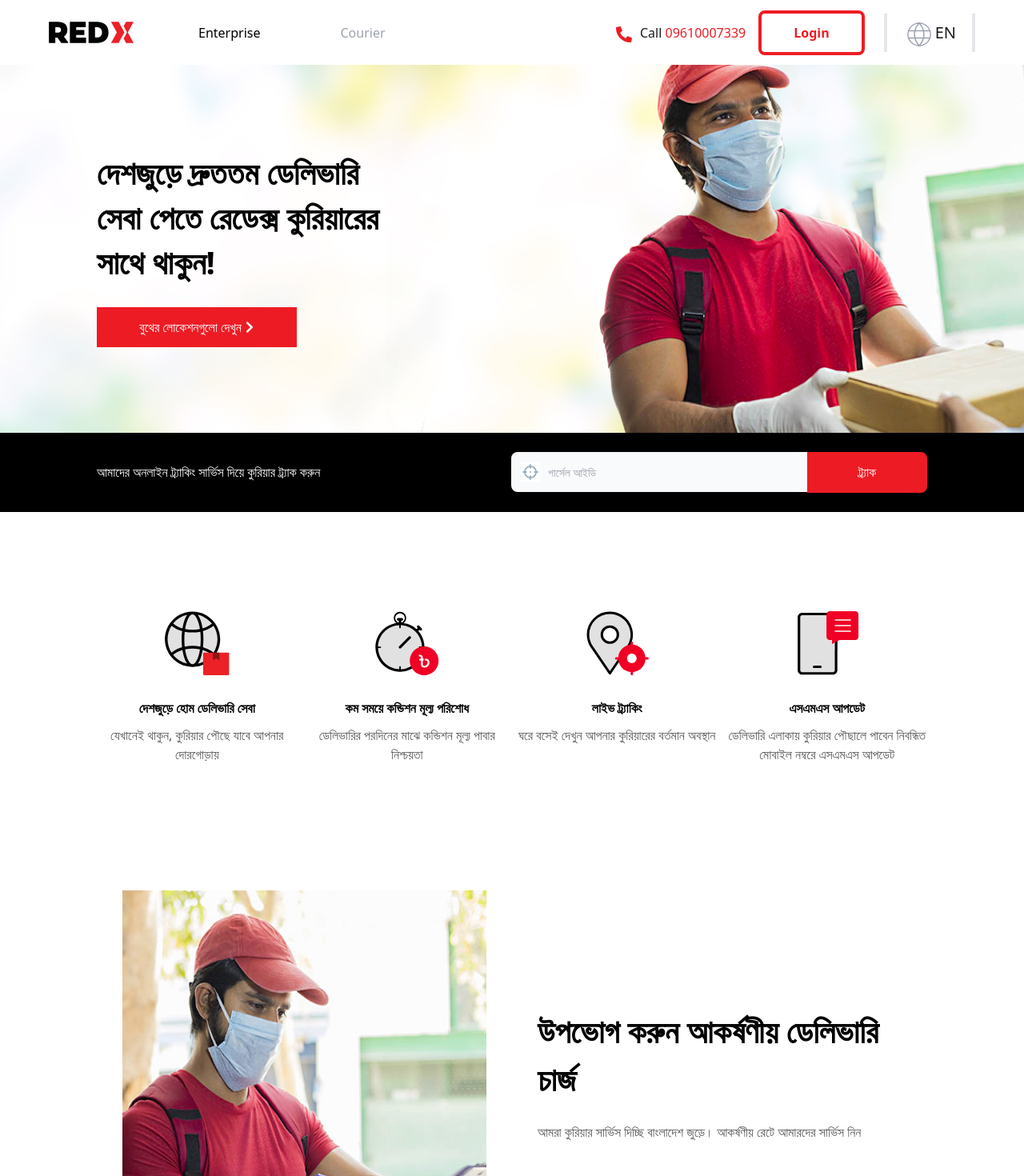
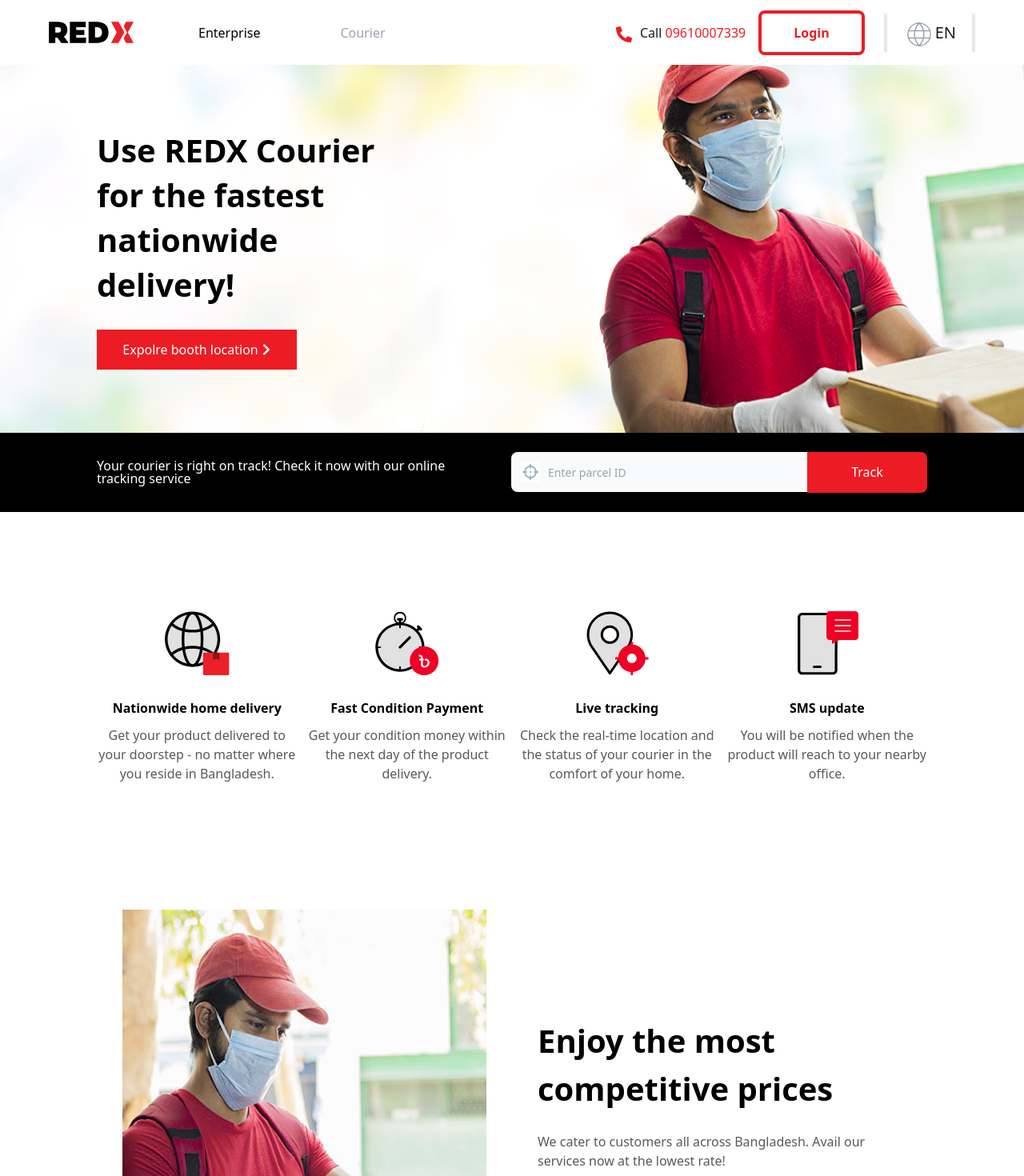
Before and after one commit to Labib44/Careeh, a React (Vite) app: page /courier in a window 1280 px wide. Shown: the top 1470 px of the page at 80% size. Built offline with nearby package versions, Linux system fonts and the light colour scheme; no server answers.

Commit message:
change language from bangla to english

```diff
--- a/src/pages/Courier/CourierBanner/CourierBanner.jsx
+++ b/src/pages/Courier/CourierBanner/CourierBanner.jsx
@@ -7,13 +7,12 @@
       <div className="bg-courier-banner relative h-[460px] md:h-[400px] sm:h-[380px] bg-no-repeat bg-cover bg-left">
         <div className="container mx-auto px-24 md:px-10 sm:px-5 h-full flex justify-center flex-col">
           <div className="w-[37%] lg:w-[50%] md:w-full sm:w-full">
-                        <h1 className="text-[40px] lg:text-[32px] md:text-[32px] sm:text-[26px] leading-[56px] sm:leading-[43px] font-semibold ">
-                            দেশজুড়ে দ্রুততম ডেলিভারি সেবা পেতে রেডেক্স
-                            কুরিয়ারের সাথে থাকুন!
+            <h1 className="text-[40px] lg:text-[32px] md:text-[32px] sm:text-[26px] leading-[56px] sm:leading-[43px] font-bold ">
+              Use REDX Courier for the fastest nationwide delivery!
             </h1>
             <div className="pt-7">
               <button className="transition-all w-[250px] text-base h-[50px] bg-primary flex items-center justify-center hover:bg-primary/70 text-white">
-                                বুথের লোকেশনগুলো দেখুন
+                Expolre booth location
                 <FaChevronRight className="pl-1 text-md" />
               </button>
             </div>
@@ -23,8 +22,8 @@
       <div className="py-6 bg-black ">
         <div className="container mx-auto px-24 md:px-10 sm:px-5 flex md:flex-col sm:flex-col  justify-between md:items-center sm:items-center ">
           <p className="text-base sm:text-[12px] text-white leading-[16px] lg:leading-[24px] flex items-center">
-                        আমাদের অনলাইন ট্র্যাকিং সার্ভিস দিয়ে কুরিয়ার ট্র্যাক
-                        করুন
+            Your courier is right on track! Check it now with our online
+            tracking service
           </p>
           <div className="relative flex md:mt-5 sm:mt-3 ml-5">
             <div>
@@ -34,14 +33,14 @@
               <input
                 type="text"
                 className="bg-gray-50 h-[50px] text-sm w-[370px] sm:w-full border border-transparent text-gray-900  rounded-l-lg block  pl-[45px] focus:outline-none focus:outline-transparent"
-                                placeholder="পার্সেল আইডি"
+                placeholder="Enter parcel ID"
               />
             </div>
             <button
               type="submit"
               className="h-[50.7px] w-[150px] sm:w-[100px] font-medium  bg-primary rounded-r-lg border border-primary hover:bg-primary/80 focus:ring-0 focus:outline-none focus:ring-primary "
             >
-                            <span className="text-md font-medium text-white">ট্র্যাক</span>
+              <span className="text-md font-medium text-white">Track</span>
             </button>
           </div>
         </div>
--- a/src/pages/Courier/DeliveryBoy/DeliveryBoy.jsx
+++ b/src/pages/Courier/DeliveryBoy/DeliveryBoy.jsx
@@ -13,11 +13,11 @@
           </div>
           <div className="h-full flex flex-col justify-center">
             <h2 className="mb-6 sm:mb-4 font-bold text-[40px] md:text-[32px] sm:text-[28px] text-black">
-                            উপভোগ করুন আকর্ষণীয় ডেলিভারি চার্জ
+              Enjoy the most competitive prices
             </h2>
             <p className="text-base text-accent">
-                            আমরা কুরিয়ার সার্ভিস দিচ্ছি বাংলাদেশ জুড়ে। আকর্ষণীয়
-                            রেটে আমারদের সার্ভিস নিন
+              We cater to customers all across Bangladesh. Avail our services
+              now at the lowest rate!
             </p>
           </div>
         </div>
--- a/src/pages/Courier/Services/Services.jsx
+++ b/src/pages/Courier/Services/Services.jsx
@@ -8,26 +8,26 @@
     {
       id: 1,
       icon: <NationwideHomeDelivery />,
-            title: "দেশজুড়ে হোম ডেলিভারি সেবা",
-            dec: "যেখানেই থাকুন, কুরিয়ার পৌছে যাবে আপনার দোরগোড়ায়",
+      title: "Nationwide home delivery",
+      dec: "Get your product delivered to your doorstep - no matter where you reside in Bangladesh.",
     },
     {
       id: 2,
       icon: <FastConditionPayment />,
-            title: "কম সময়ে কন্ডিশন মূল্য পরিশোধ",
-            dec: "ডেলিভারির পরদিনের মাঝে কন্ডিশন মূল্য পাবার নিশ্চয়তা",
+      title: "Fast Condition Payment",
+      dec: "Get your condition money within the next day of the product delivery.",
     },
     {
       id: 3,
       icon: <LiveTracking />,
-            title: "লাইভ ট্র্যাকিং",
-            dec: "ঘরে বসেই দেখুন আপনার কুরিয়ারের বর্তমান অবস্থান",
+      title: "Live tracking",
+      dec: "Check the real-time location and the status of your courier in the comfort of your home.",
     },
     {
       id: 4,
       icon: <SmsUpdate />,
-            title: "এসএমএস আপডেট",
-            dec: "ডেলিভারি এলাকায় কুরিয়ার পৌছালে পাবেন নিবন্ধিত মোবাইল নম্বরে এসএমএস আপডেট",
+      title: "SMS update",
+      dec: "You will be notified when the product will reach to your nearby office.",
     },
   ];
 
@@ -41,9 +41,7 @@
               <h5 className="font-bold text-center pb-[10px] text-md text-black">
                 {sd.title}
               </h5>
-                            <p className="text-base text-center text-accent">
-                                {sd.dec}
-                            </p>
+              <p className="text-base text-center text-accent">{sd.dec}</p>
             </div>
           </div>
         ))}
--- a/src/pages/Courier/Testimonial/Testimonial.jsx
+++ b/src/pages/Courier/Testimonial/Testimonial.jsx
@@ -9,8 +9,7 @@
     },
     {
       id: 2,
-            comment:
-                "আমার বন্ধুর জন্মদিনের গিফট ঢাকা থেকে খুলনায় সময়মত পৌঁছে গেছে।",
+      comment: "আমার বন্ধুর জন্মদিনের গিফট ঢাকা থেকে খুলনায় সময়মত পৌঁছে গেছে।",
       name: "ফাহিম হক",
     },
     {
@@ -26,7 +25,7 @@
       <div className="container mx-auto px-24 md:px-10 sm:px-5">
         <div className="mb-8">
           <h2 className="text-[40px] sm:text-[28px] font-bold text-center">
-                        আমাদের কাস্টমার টেস্টিমনিয়াল
+            Hear from our customers
           </h2>
         </div>
         <div>
@@ -40,12 +39,8 @@
                   <FaQuoteLeft className="text-primary text-4xl" />
                 </div>
                 <div className="text-center">
-                                    <p className="pb-6 text-sm">
-                                        {td.comment}
-                                    </p>
-                                    <p className="text-base font-bold">
-                                        {td.name}
-                                    </p>
+                  <p className="pb-6 text-sm">{td.comment}</p>
+                  <p className="text-base font-bold">{td.name}</p>
                 </div>
               </div>
             ))}
```
Also changed, not shown: src/pages/Enterprise/Enterprise.jsx (+9 -11 lines). Lines whose indentation alone changed are shown as unchanged.
